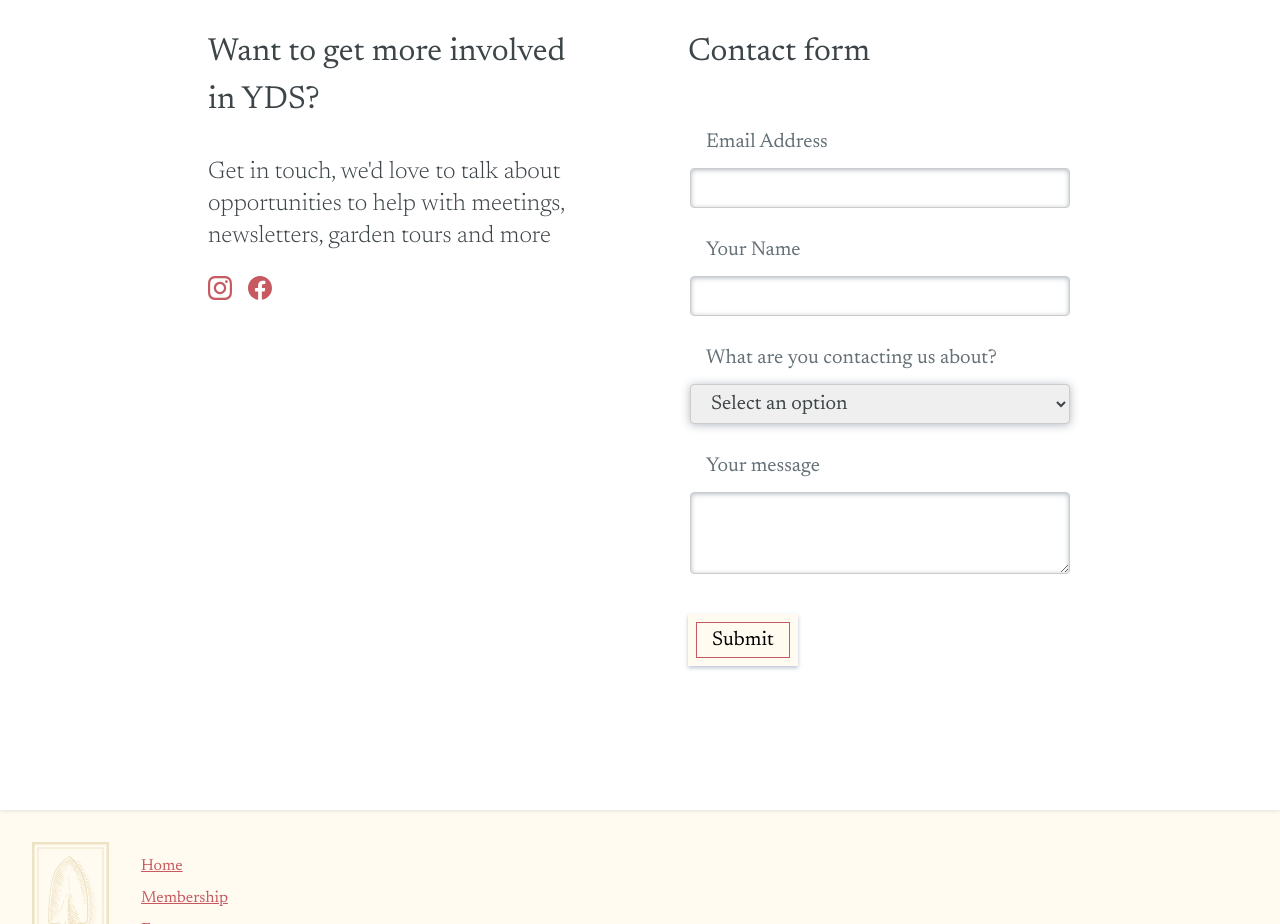
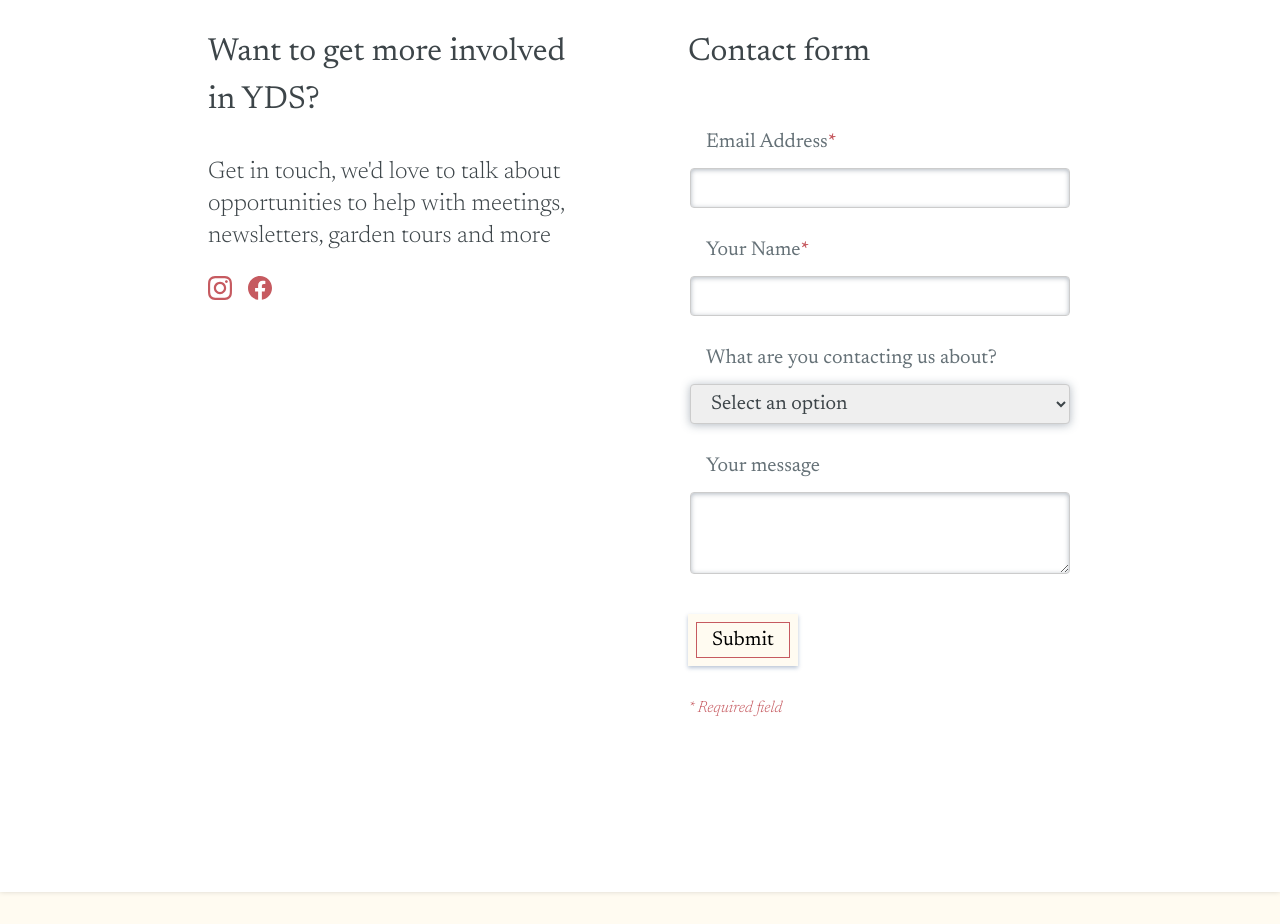
Before and after one commit to johnthedesigner/yds-static, a Next.js app in the folder src/: page /contact in a window 1280 px wide. Shown: the part 440-1364 px from the top of the page. Built offline with nearby package versions, Linux system fonts and the light colour scheme.

Commit message:
Mark required fields on contact form

```diff
--- a/src/pages/contact.js
+++ b/src/pages/contact.js
@@ -17,10 +17,25 @@ export default function Contact() {
         return topic === 'other'
     }
 
+    const RequiredMark = () => {
+        return <b className="required-mark">*</b>
+    }
+
     const TextInput = (props) => {
+        let MaybeRequiredMark = (props) => {
+            if (props.required) {
+                return <RequiredMark />
+            } else {
+                return null
+            }
+        }
+
         return (
             <fieldset>
-                <label>{props.label}</label>
+                <label>
+                    {props.label}
+                    <MaybeRequiredMark required="props.required" />
+                </label>
                 <input
                     type="text"
                     name={props.name}
@@ -109,6 +124,9 @@ export default function Contact() {
                             Submit
                         </button>
                     </form>
+                    <p>
+                        <em className="required-footnote">* Required field</em>
+                    </p>
                 </CompactText>
             </CompactTextWrapper>
         </Page>
--- a/src/styles/globals.css
+++ b/src/styles/globals.css
@@ -139,6 +139,14 @@ textarea {
 
 button[type='submit'] {
     margin-top: 2rem;
+}
+
+.required-mark {
+    color: #c65a60;
+}
+.required-footnote {
+    color: #c65a60;
+    font-size: 1rem;
 }
 
 /* Page Styles */
```
